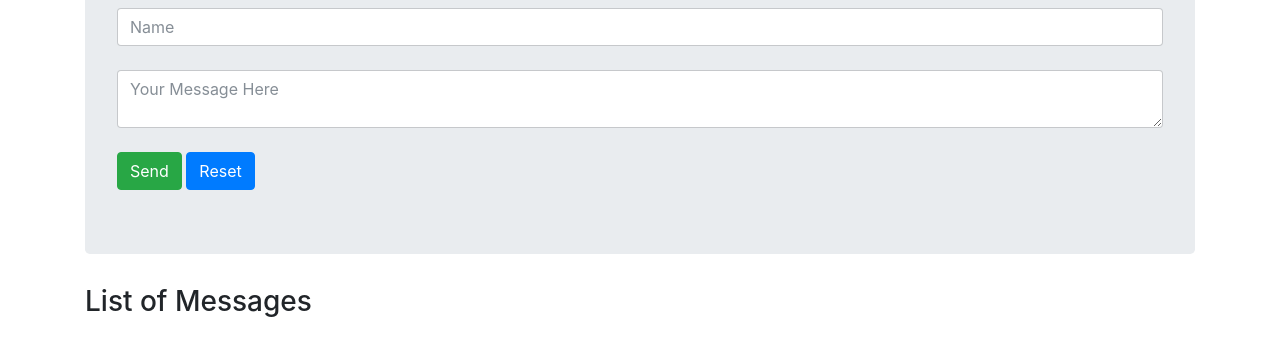
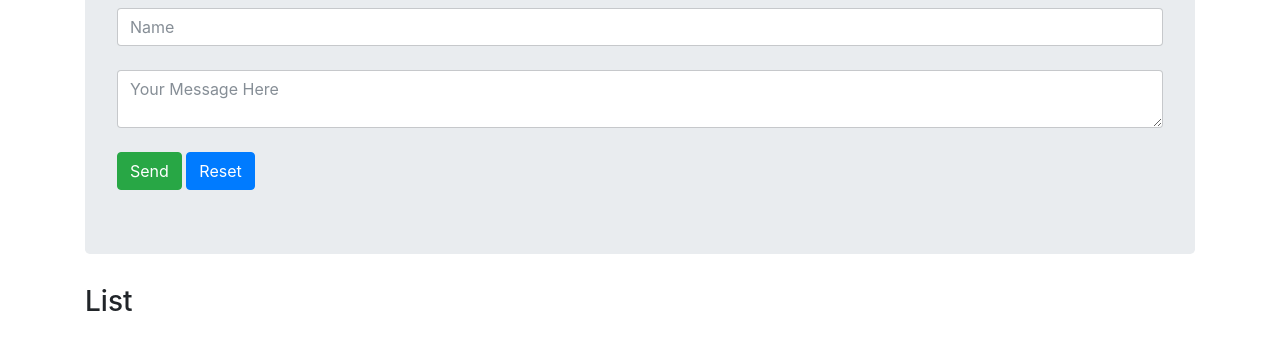
Before and after one commit to MarcusVinniciuss/simple-chat-nodejs, a website: page index.html in a window 1280 px wide. Shown: the part 174-530 px from the top of the page. Drawn offline with nearby package versions, Linux system fonts and the light colour scheme; no server answers.

Commit message:
Alter application list

```diff
--- a/index.html
+++ b/index.html
@@ -22,7 +22,7 @@
         <input id="reset" name='reset' type="reset" value='Reset' class="btn btn-primary" />
     </div>
     <div id="messages">
-      <h3>List of Messages</h3>
+      <h3>List</h3>
     </div>
 </div>
 <script>
```
Also changed, not shown: .gitlab-ci.yml.
